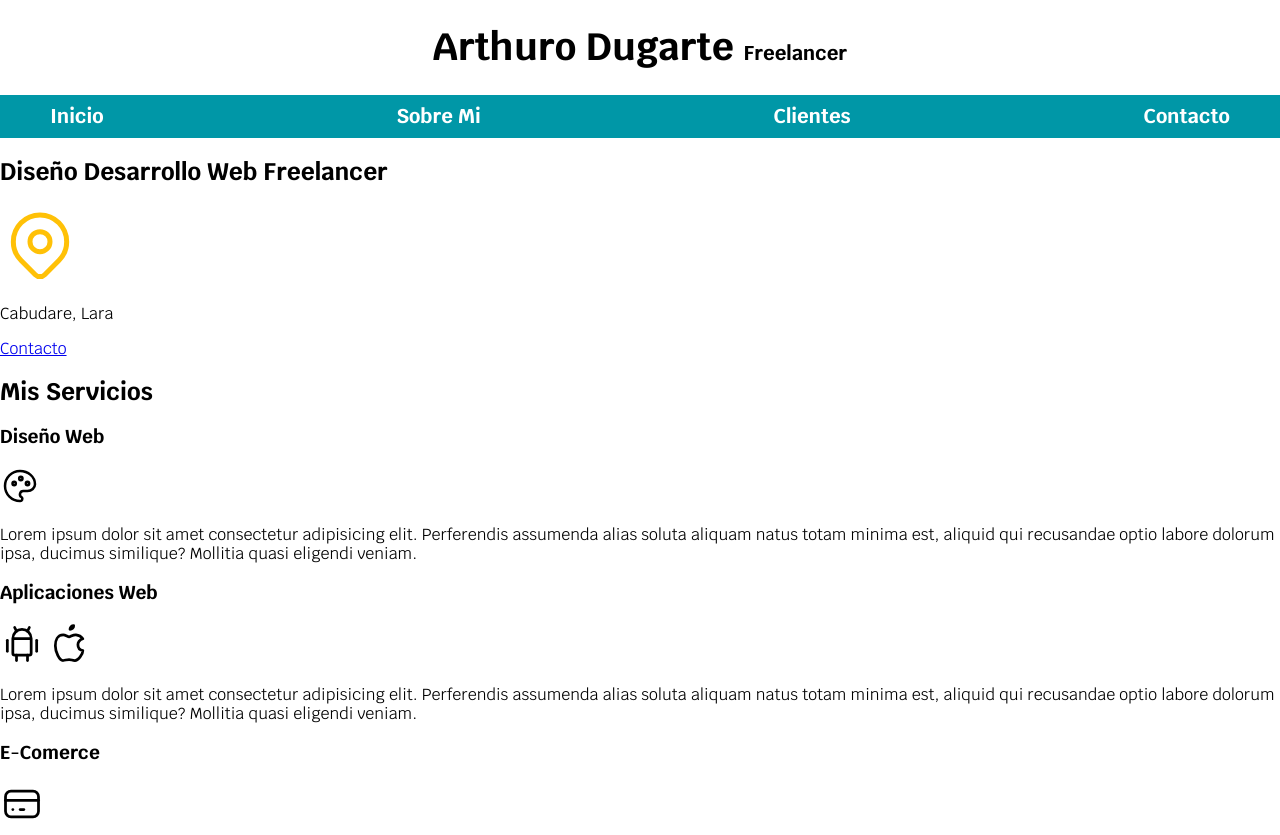
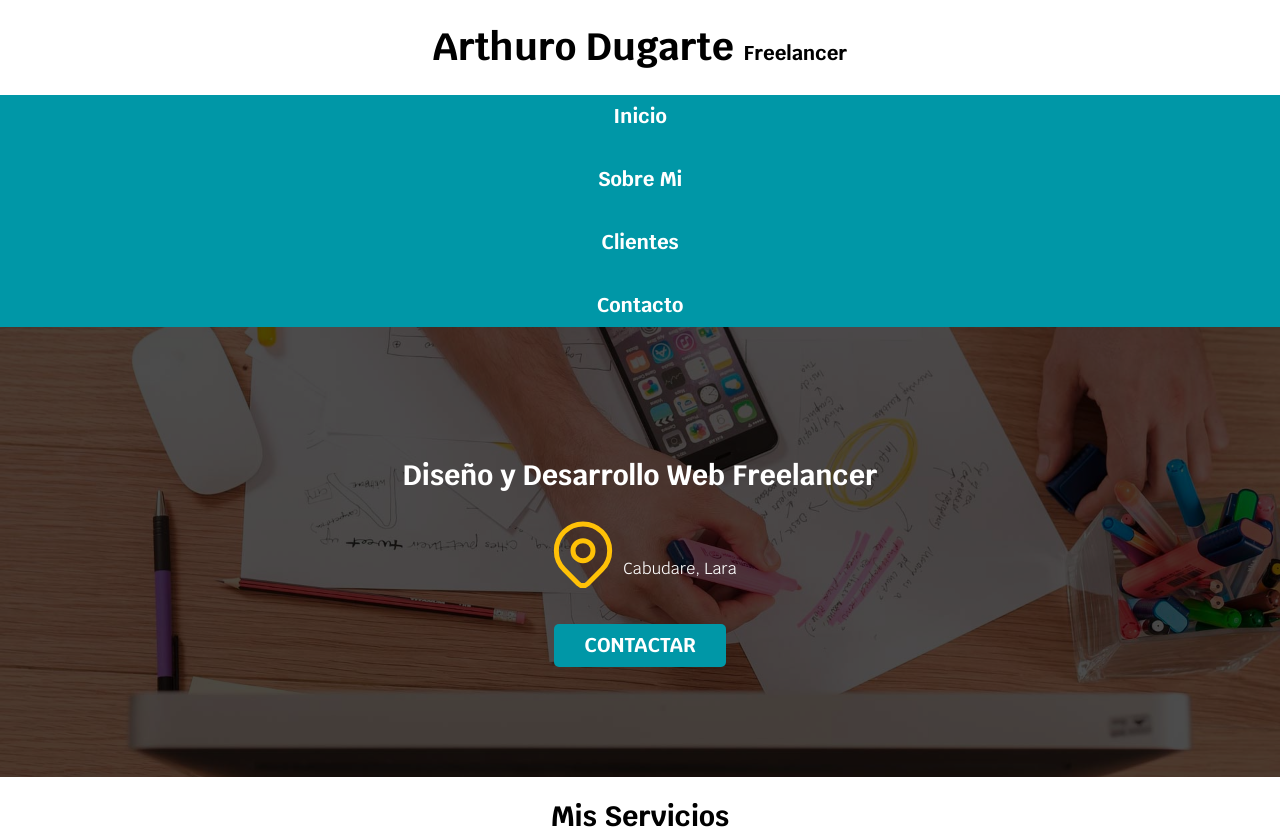
Before and after one commit to ArtDugarte/Desarollo-Web, a plain HTML site: page sitio_freelancer/index.html in a window 1280 px wide. Shown: the top 835 px of the page. Drawn offline with Linux system fonts and the light colour scheme.

Commit message:
Mejora en botones y hero de la página

```diff
--- a/sitio_freelancer/css/main.css
+++ b/sitio_freelancer/css/main.css
@@ -6,8 +6,15 @@
   --gris: #757575;
 }
 
+/* Globales */
+
 html {
   font-size: 62.5%;
+  box-sizing: border-box;
+}
+
+*, *:before, *:after {
+  box-sizing: inherit;
 }
 
 body {
@@ -15,19 +22,56 @@ body {
   font-family: "Krub", sans-serif;
 }
 
-.titulo {
+.contenedor {
+  max-width: 120rem;
+  margin: 0 auto;
+}
+
+.boton {
+  background-color: var(--secundario);
+  color: var(--blanco);
+  padding: 1rem 3rem;
+  margin-top: 3rem;
+  font-size: 2rem;
+  text-decoration: none;
+  text-transform: uppercase;
+  font-weight: 700;
+  border-radius: .5rem;
+  width: 90%;
   text-align: center;
+}
+
+@media (min-width: 768px) {
+  .boton {
+    width: auto;
+  }
+}
+
+/* Tipografia */
+
+h1 {
   font-size: 3.8rem;
 }
+
+h2 {
+  font-size: 2.8rem;
+}
+
+h3 {
+  font-size: 1.8rem;
+}
+
+h1, h2, h3 {
+  text-align: center;
+}
+
+/* Titulos */
 
 .titulo span {
   font-size: 2rem;
 }
 
-.contenedor {
-  width: 120rem;
-  margin: 0 auto;
-}
+/* Navegación Principal */
 
 .nav-bg {
   background-color: var(--secundario);
@@ -35,7 +79,15 @@ body {
 
 .navegacion-principal {
   display: flex;
-  justify-content: space-between;
+}
+
+@media (min-width: 768px) {
+  .navegacion-principal {
+    flex-direction: column;
+    justify-content: space-between;
+    align-items: center;
+    gap: 2rem;
+  }
 }
 
 .navegacion-principal a {
@@ -50,3 +102,34 @@ body {
   background-color: var(--primario);
   color: var(--oscuro);
 }
+
+/* Hero */
+
+.hero {
+  background-image: url(../img/hero.jpg);
+  background-repeat: no-repeat;
+  background-size: cover;
+  height: 450px;
+  position: relative;
+}
+
+.contenido-hero {
+  position: absolute;
+  background-color: rgb( 0 0 0 / 70% );
+  width: 100%;
+  height: 100%;
+  display: flex;
+  flex-direction: column;
+  align-items: center;
+  justify-content: center;
+}
+
+.contenido-hero h2,
+.contenido-hero p {
+  color: var(--blanco);
+}
+
+.contenido-hero .ubicacion {
+  display: flex;
+  align-items: flex-end;
+}
--- a/sitio_freelancer/index.html
+++ b/sitio_freelancer/index.html
@@ -29,9 +29,11 @@
       </nav>
     </div>
 
-    <section>
-      <h2>Diseño Desarrollo Web Freelancer</h2>
+    <section class="hero">
+      <div class="contenido-hero">
+        <h2>Diseño y Desarrollo Web <span>Freelancer</span></h2>
 
+        <div class="ubicacion">
           <svg
             xmlns="http://www.w3.org/2000/svg"
             class="icon icon-tabler icon-tabler-map-pin"
@@ -52,7 +54,10 @@
           </svg>
 
           <p>Cabudare, Lara</p>
-      <a href="#">Contacto</a>
+        </div>
+
+        <a class="boton" href="#">Contactar</a>
+      </div>
     </section>
 
     <main>
```
Lines whose indentation alone changed are shown as unchanged.
